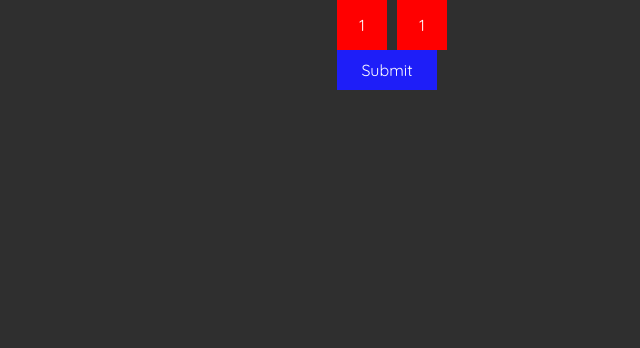
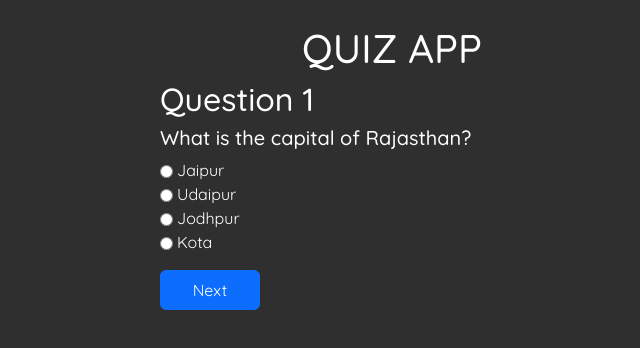
Before and after one commit to hac1yev/react-code-challenges, a React app: page / in a window 1280 px wide. Shown: the top 348 px of the page, without its empty margins (248-888 px from the left). Built offline with nearby package versions, Linux system fonts and the light colour scheme; the HTML template or start-up script is replaced by a standard one.

Commit message:
quiz app

```diff
--- a/src/App.jsx
+++ b/src/App.jsx
@@ -33,7 +33,9 @@
 // import ScrollWindow from "./components/DebounceThrottling/ScrollWindow";
 // import MemoryGame from "./components/MemoryGame/MemoryGame";
 
-import DiceRolling from "./components/geeksforgeeksTasks/DiceRolling/DiceRolling";
+import QuizApp from "./components/geeksforgeeksTasks/QuizApp/QuizApp";
+
+// import DiceRolling from "./components/geeksforgeeksTasks/DiceRolling/DiceRolling";
 
 
 // import SubmissionForm from "./components/geeksforgeeksTasks/SubmissionForm";
@@ -85,7 +87,8 @@ function App() {
       {/* <MemoryGame /> */}
       {/* <CodeSplitting /> */}
       {/* <SubmissionForm /> */}
-      <DiceRolling />
+      {/* <DiceRolling /> */}
+      <QuizApp />
     </div>
   )
 }
--- /dev/null
+++ b/src/components/geeksforgeeksTasks/QuizApp/QuizApp.jsx
@@ -0,0 +1,160 @@
+import { useState } from "react";
+
+const quizArr = [
+    {
+        id: 'q1',
+        question: 'What is the capital of Rajasthan?',
+        ans1: 'Jaipur',
+        ans2: 'Udaipur',
+        ans3: 'Jodhpur',
+        ans4: 'Kota',
+        answer: 'Jaipur'
+    },
+    {
+        id: 'q2',
+        question: 'Which is the longest river in the world?',
+        ans1: 'Amazon River',
+        ans2: 'Yangtze River',
+        ans3: 'Mississippi River',
+        ans4: 'Nile River',
+        answer: 'Nile River'
+    },
+    {
+        id: 'q3',
+        question: 'Who wrote the Indian national anthem?',
+        ans1: 'Rabindranath Tagore',
+        ans2: 'Bankim Chandra Chattopadhyay',
+        ans3: 'Sarojini Naidu',
+        ans4: 'Subhash Chandra Bose',
+        answer: 'Rabindranath Tagore'
+    },
+    {
+        id: 'q4',
+        question: 'Which planet is known as the Red Planet?',
+        ans1: 'Earth',
+        ans2: 'Mars',
+        ans3: 'Jupiter',
+        ans4: 'Venus',
+        answer: 'Mars'
+    },
+    {
+        id: 'q5',
+        question: 'What is the currency of Japan?',
+        ans1: 'Yuan',
+        ans2: 'Won',
+        ans3: 'Yen',
+        ans4: 'Ringgit',
+        answer: 'Yen'
+    },
+    {
+        id: 'q6',
+        question: 'Which is the largest continent in the world?',
+        ans1: 'Europe',
+        ans2: 'Africa',
+        ans3: 'Asia',
+        ans4: 'Australia',
+        answer: 'Asia'
+    },
+    {
+        id: 'q7',
+        question: 'What is the chemical symbol for water?',
+        ans1: 'H2O',
+        ans2: 'CO2',
+        ans3: 'O2',
+        ans4: 'CH4',
+        answer: 'H2O'
+    },
+    {
+        id: 'q8',
+        question: 'Who discovered gravity?',
+        ans1: 'Albert Einstein',
+        ans2: 'Isaac Newton',
+        ans3: 'Galileo Galilei',
+        ans4: 'Nikola Tesla',
+        answer: 'Isaac Newton'
+    },
+    {
+        id: 'q9',
+        question: 'Which animal is known as the King of the Jungle?',
+        ans1: 'Elephant',
+        ans2: 'Lion',
+        ans3: 'Tiger',
+        ans4: 'Cheetah',
+        answer: 'Lion'
+    },
+    {
+        id: 'q10',
+        question: 'What is the capital of the United States?',
+        ans1: 'New York',
+        ans2: 'Los Angeles',
+        ans3: 'Washington, D.C.',
+        ans4: 'Chicago',
+        answer: 'Washington, D.C.'
+    }
+];
+
+const QuizApp = () => {
+    const [state,setState] = useState(1);
+    const [score,setScore] = useState(0);
+    const [myAns,setMyAns] = useState("");
+    const [error,setError] = useState("");
+
+    const handleNext = (answer, myAns) => {
+        if(!myAns) {
+            setError("Please select answer!!!");
+            return;
+        }
+
+        if(answer === myAns) {
+            setScore((prev) => prev + 10);
+            setMyAns("");
+        }
+
+        if(state === 10) {
+            setState(0);
+            return;
+        }
+        setError("");
+        setState((prev) => prev + 1);
+    };
+
+    return (
+        <div>
+            {state !== 0 && <h1 className="text-center mt-4">QUIZ APP</h1>}
+            {quizArr.slice(state-1,state).map((quiz) => {
+                const allQuestions = [quiz.ans1,quiz.ans2,quiz.ans3,quiz.ans4];
+
+                return (
+                    <div key={quiz.id} style={{ width: '464px' }}>
+                        <h2>Question {state}</h2>
+                        <h5>{quiz.question}</h5>
+                        <div>
+                            {allQuestions.map((item,index) => (
+                                <div className="d-flex align-items-center gap-1" key={index}>
+                                    <input type="radio" onChange={(e) => setMyAns(e.target.id)} id={item} name="question" style={{ marginTop: '2px' }} />
+                                    <label htmlFor={item}>{item}</label>
+                                </div>
+                            ))}
+                        </div>
+                        {error && (
+                            <p style={{ color: 'red' }}>{error}</p>
+                        )}
+                        <div className="mt-3">
+                            <button className="btn btn-primary" onClick={handleNext.bind(null, quiz.answer, myAns)}>
+                                {(state >= 1 && state < quizArr.length) ? "Next" : "Send"}
+                            </button>
+                        </div>
+                    </div>
+                )
+            })}
+            {state === 0 && (
+                <div className="my-3">
+                    <h1>YOUR SCORE</h1>
+                    <h4 className="text-center">{score}</h4>
+                </div>
+            )}
+        </div>
+    );
+};
+
+export default QuizApp;
```
